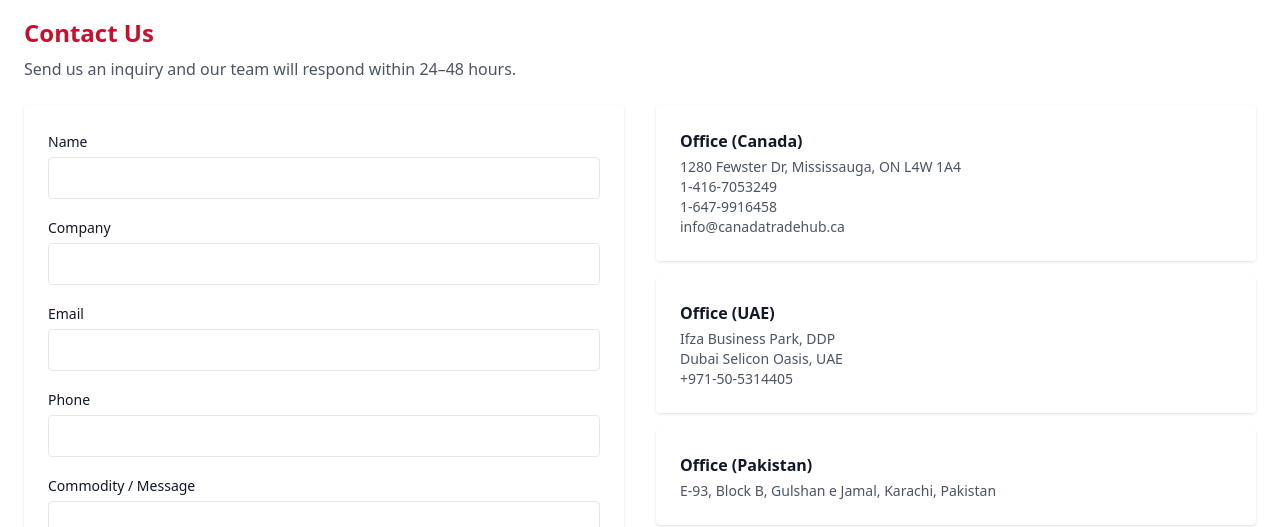
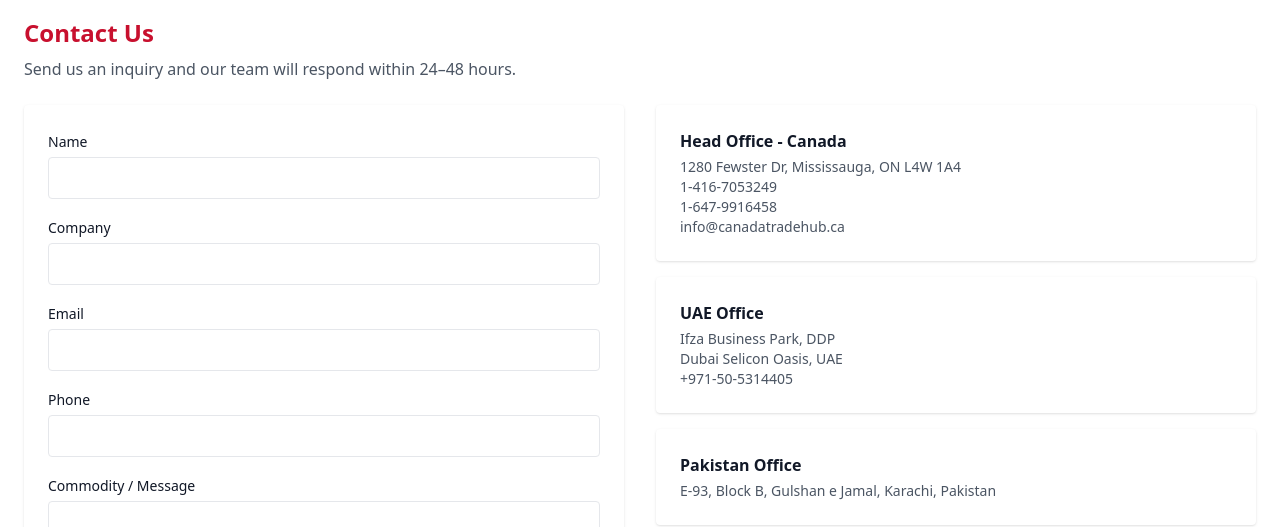
Before and after one commit to sjahmed1445/canada-trade-hub-site, a React (Vite) app: page / in a window 1280 px wide. Shown: the part 1820-2347 px from the top of the page. Built offline with nearby package versions, Linux system fonts and the light colour scheme.

Commit message:
Add updated site: logo, images, red/white theme, products, PDF catalog - 3rd attempt

```diff
--- a/src/CanadaTradeHub_SPA.jsx
+++ b/src/CanadaTradeHub_SPA.jsx
@@ -149,15 +149,15 @@
           </div>
           <div className="space-y-4">
             <div className="bg-white rounded shadow p-6">
-              <h5 className="font-semibold">Office (Canada)</h5>
+              <h5 className="font-semibold">Head Office - Canada</h5>
               <p className="text-sm text-gray-600 mt-1">1280 Fewster Dr, Mississauga, ON L4W 1A4<br/>1-416-7053249<br/>1-647-9916458<br/>info@canadatradehub.ca</p>
             </div>
             <div className="bg-white rounded shadow p-6">
-              <h5 className="font-semibold">Office (UAE)</h5>
+              <h5 className="font-semibold">UAE Office</h5>
               <p className="text-sm text-gray-600 mt-1">Ifza Business Park, DDP<br/>Dubai Selicon Oasis, UAE<br/>+971-50-5314405</p>
             </div>
             <div className="bg-white rounded shadow p-6">
-              <h5 className="font-semibold">Office (Pakistan)</h5>
+              <h5 className="font-semibold">Pakistan Office</h5>
               <p className="text-sm text-gray-600 mt-1">E-93, Block B, Gulshan e Jamal, Karachi, Pakistan</p>
             </div>
           </div>
```
